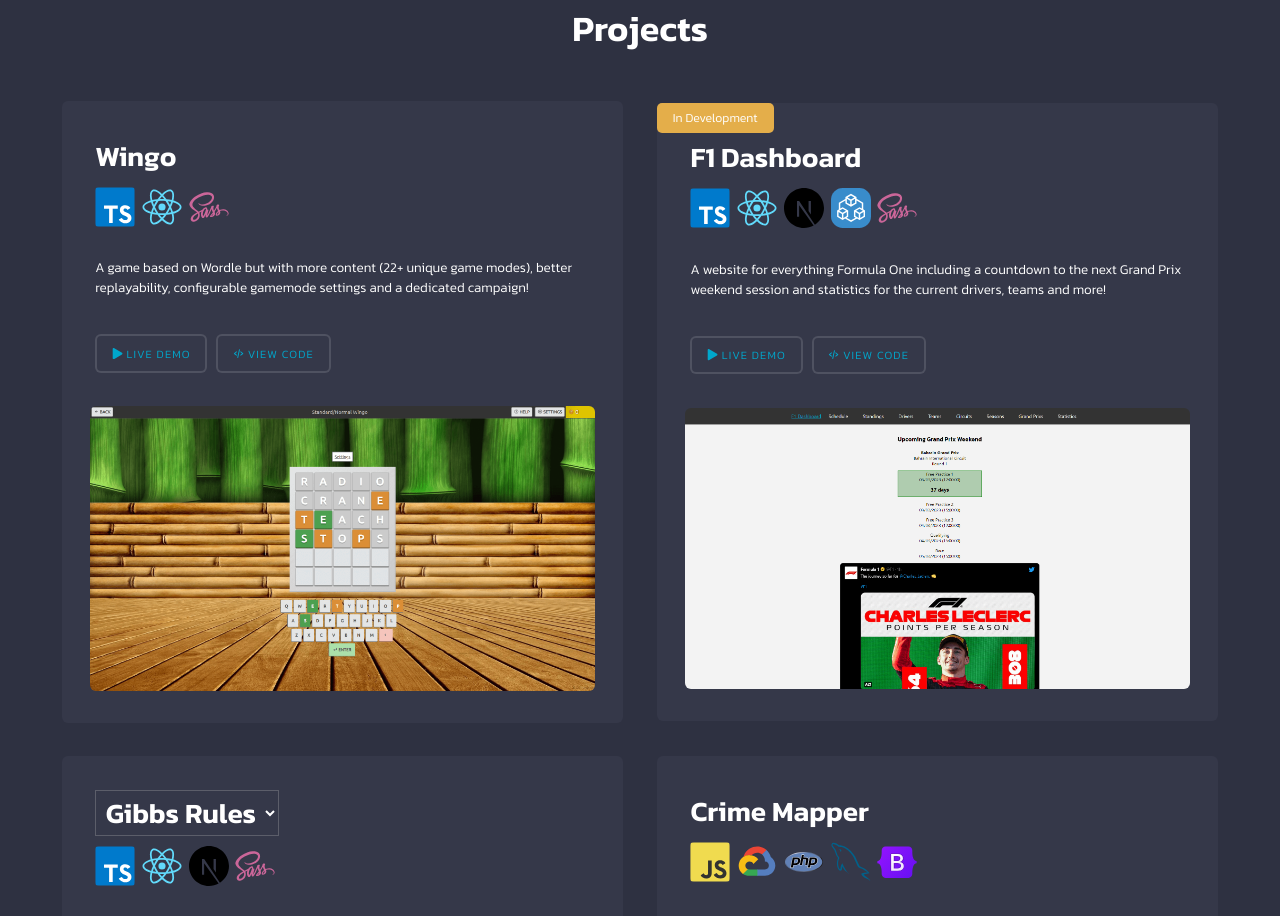
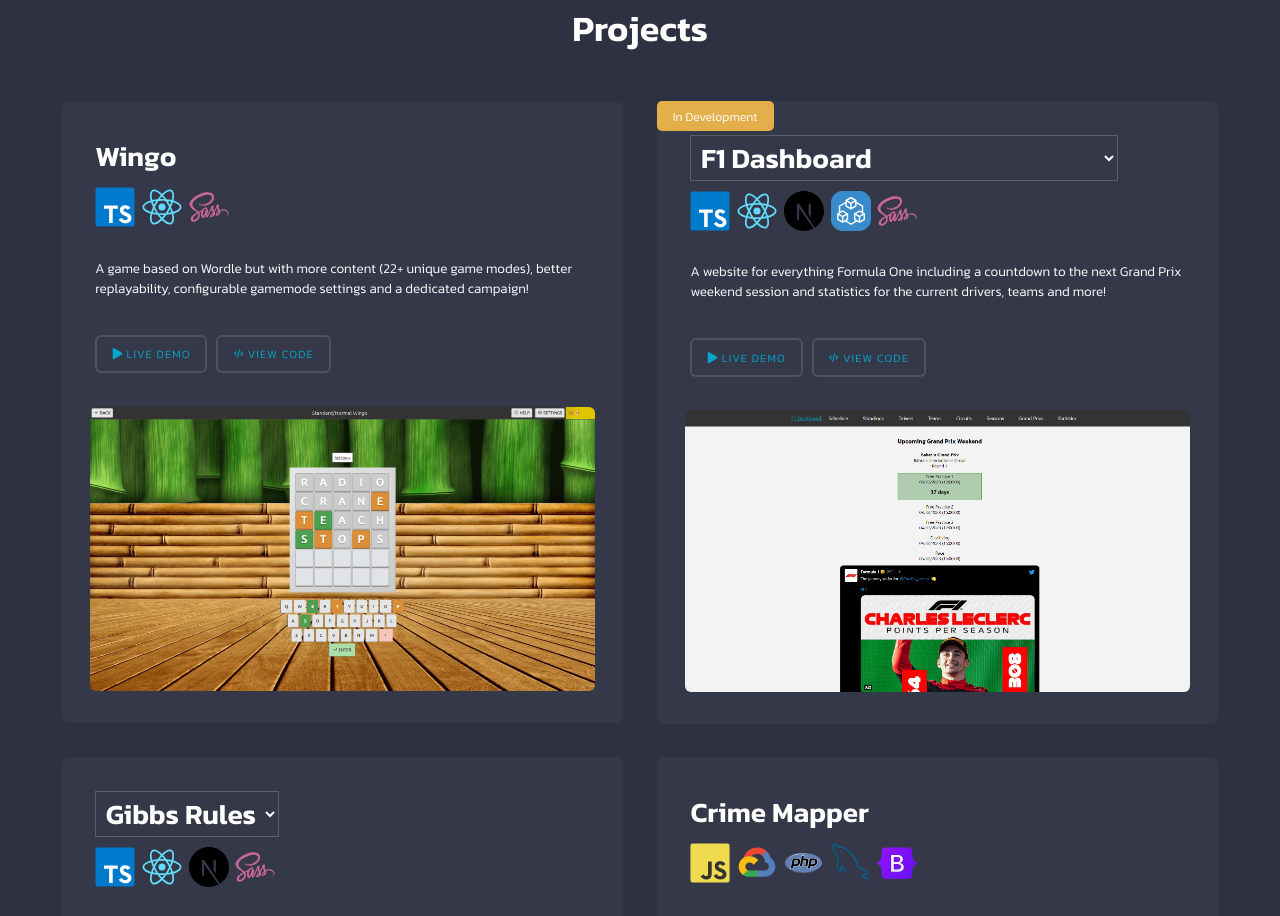
Before and after one commit to DanielPitfield/Portfolio, a React (Vite) app: page / in a window 1280 px wide. Shown: the part 1340-2256 px from the top of the page. Built offline with nearby package versions, Linux system fonts and the light colour scheme.

Commit message:
Alice in Borderland Dashboard - project image

```diff
--- a/src/data/projects.ts
+++ b/src/data/projects.ts
@@ -3,6 +3,7 @@ import { SkillName } from "./skills";
 // Project images
 import Wingo from "/Images/Projects/wingo.png";
 import F1Dashboard from "/Images/Projects/f1Dashboard.png";
+import AliceInBorderlandDashboard from "/Images/Projects/aliceInBorderlandDashboard.png";
 import GibbsRules from "/Images/Projects/gibbsRules.png";
 import F1Quotes from "/Images/Projects/f1Quotes.png";
 import CrimeMapper from "/Images/Projects/crimeMapper.png";
@@ -44,6 +45,19 @@ export const Projects: ProjectConfig[] = [
     skills: ["TypeScript", "React", "Next.js", "tRPC", "SASS"],
     demoConfig: { isDemoEnabled: true, link: "https://f1-dashboard-danielpitfield.vercel.app/" },
     viewCodeConfig: { isViewCodeEnabled: true, link: "https://github.com/DanielPitfield/F1-Dashboard" },
+    additionalVariants: [
+      {
+        name: "Alice in Borderland Dashboard",
+        size: "large",
+        description:
+          "A website for everything Alice in Borderland (the TV show) including profile pages for all the main characters and all the card games!",
+        image: AliceInBorderlandDashboard,
+        skills: ["TypeScript", "React", "Next.js", "tRPC", "SASS"],
+        // TODO: Add deployment link
+        demoConfig: { isDemoEnabled: true, link: "" },
+        viewCodeConfig: { isViewCodeEnabled: true, link: "https://github.com/DanielPitfield/Alice-in-Borderland" },
+      },
+    ],
   },
   {
     name: "Gibbs Rules",
```
Also changed, not shown: public/Images/Projects/aliceInBorderlandDashboard.png (added).
